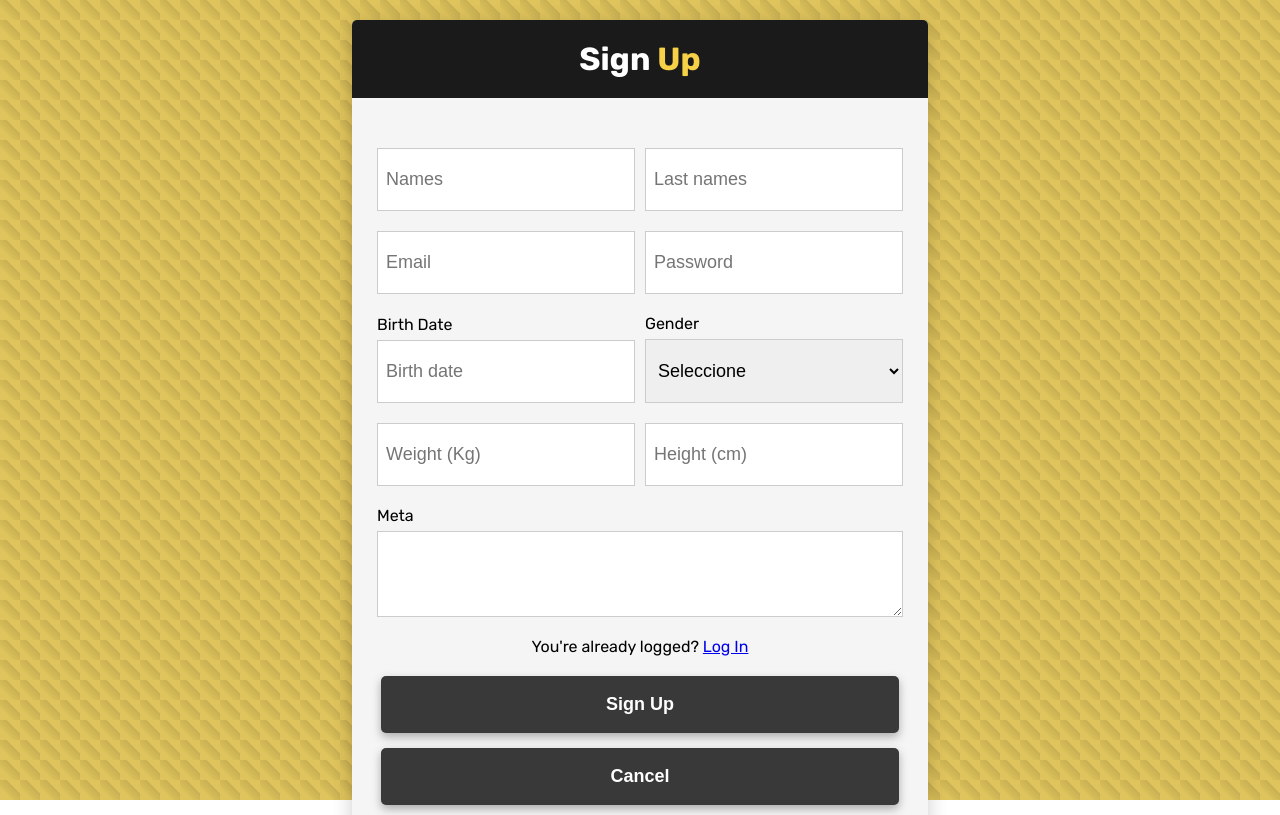
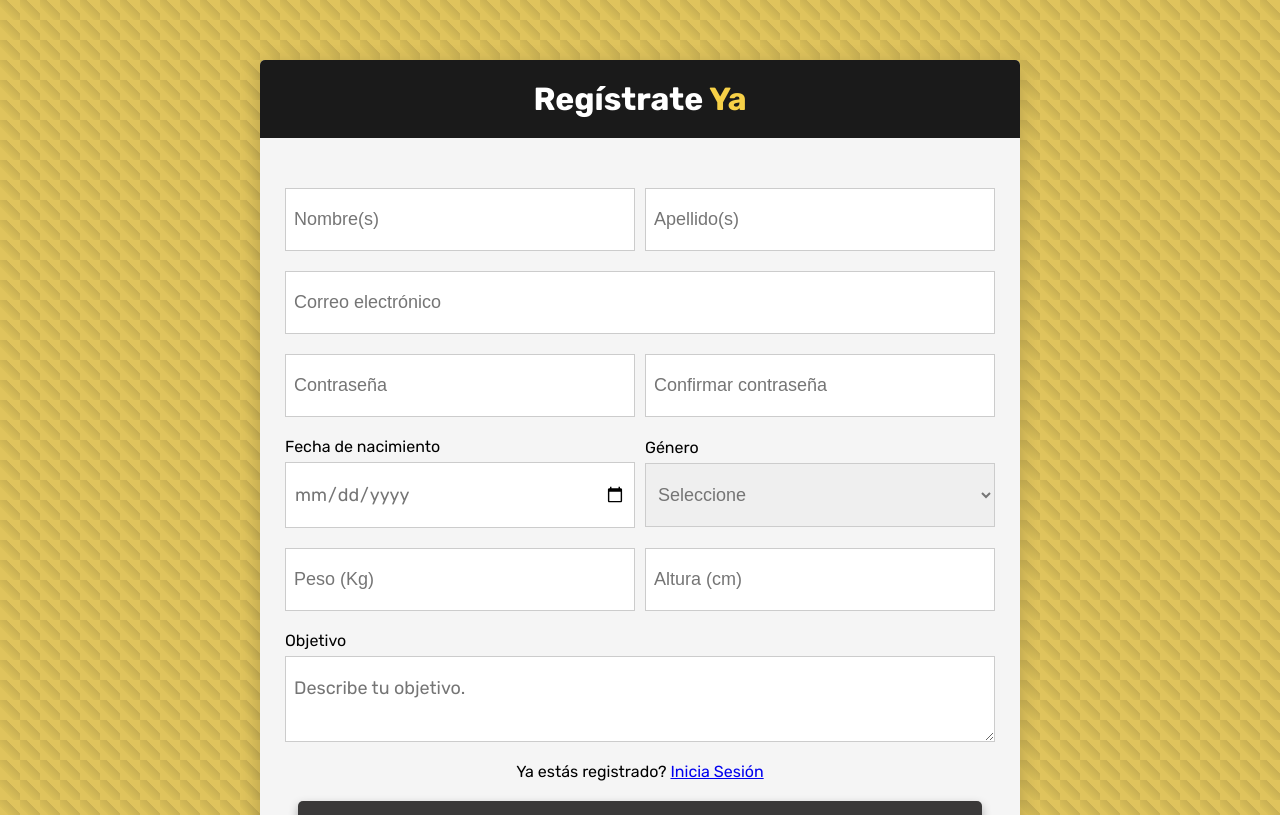
Before and after one commit to Dainerdev/fitme, a React (Vite) app: page /signup in a window 1280 px wide. Shown: the top 815 px of the page. Built offline with nearby package versions, Linux system fonts and the light colour scheme.

Commit message:
Ajuste en formulario y background

```diff
--- a/src/components/sign/signup.jsx
+++ b/src/components/sign/signup.jsx
@@ -17,24 +17,28 @@ function SignUp() {
         <div className={style.content}>
           <form className={style.signupForm}>
             <div>
-              <h1 className={style.info}> Sign <span>Up</span></h1>
+              <h1 className={style.info}> Regístrate <span>Ya</span></h1>
             </div>
             <div className={style.inputs}>
               <div className={style.section} id="section1">
-                <input className={style.field} type="text" placeholder="Names" />
-                <input className={style.field} type="text" placeholder="Last names" />
+                <input className={style.field} type="text" placeholder="Nombre(s)" />
+                <input className={style.field} type="text" placeholder="Apellido(s)" />
               </div>
               <div className={style.section} id="section2">
-                <input className={style.field} type="email" placeholder="Email" />
-                <input className={style.field} type="password" placeholder="Password" />
+                <input className={style.field} type="email" placeholder="Correo electrónico" />
+
               </div>
               <div className={style.section} id="section3">
+                <input className={style.field} type="password" placeholder="Contraseña" />
+                <input className={style.field} type="password" placeholder="Confirmar contraseña" />
+              </div>
+              <div className={style.section} id="section4">
                 <div className={style.inputGroup}>
-                  <label htmlFor="birth">Birth Date</label>
-                  <input className={style.field} type="text" placeholder="Birth date" id='birth' />
+                  <label htmlFor="birth">Fecha de nacimiento</label>
+                  <input className={style.field} type="date" placeholder="Fecha de nacimiento" id="birth" />
                 </div>
                 <div className={style.inputGroup}>
-                  <label htmlFor="gender">Gender</label>
+                  <label htmlFor="gender">Género</label>
                   <select className={style.field} name="gender" id="gender">
                     <option value="select">Seleccione</option>
                     <option value="male">Masculino</option>
@@ -43,20 +47,20 @@ function SignUp() {
                 </div>
               </div>
               <div className={style.section} id="section4">
-                <input className={style.field} type="number" placeholder="Weight (Kg)" />
-                <input className={style.field} type="number" placeholder="Height (cm)" />
+                <input className={style.field} type="number" placeholder="Peso (Kg)" />
+                <input className={style.field} type="number" placeholder="Altura (cm)" />
               </div>
               <div className={style.section} id="section5">
                 <div className={style.inputGroup}>
-                  <label htmlFor="goal">Meta</label>
-                  <textarea className={style.field} name="goal" id="goal"></textarea>
+                  <label htmlFor="goal">Objetivo</label>
+                  <textarea className={style.field} name="goal" id="goal" placeholder='Describe tu objetivo.'></textarea>
                 </div>
               </div>
             </div>
-            <p className={style.log}>You're already logged? <a href="/signin">Log In</a></p>
+            <p className={style.log}>Ya estás registrado? <a href="/signin">Inicia Sesión</a></p>
             <div className={style.buttonGroup}>
-              <button className={style.logInBtn} type="submit">Sign Up</button>
-              <button className={style.cancelBtn} onClick={cancel} type="submit">Cancel</button>
+              <button className={style.logInBtn} type="submit">Regístrate</button>
+              <button className={style.cancelBtn} onClick={cancel} type="submit">Cancelar</button>
             </div>
             <p className={style.brand}>Fit<span>.Me</span></p>
           </form>
--- a/src/styles/sign/signup.module.css
+++ b/src/styles/sign/signup.module.css
@@ -1,6 +1,6 @@
 .background {
     width: 100%;
-    height: 100%;
+    min-height: 100%;
     background: linear-gradient(45deg,
             transparent 33.33%,
             rgba(179, 167, 57, 0.1) 33.33%,
@@ -8,13 +8,16 @@
             transparent 66.66%),
         var(--accent-color3);
     background-size: 20px 20px;
+    display: flex;
+    flex-direction: column;
 }
 
 .container {
-    height: 100vh;
+    min-height: 100%;
     display: flex;
     align-items: center;
     justify-content: center;
+    padding: 40px 20px;
 }
 
 .info {
@@ -27,9 +30,9 @@
 }
 
 .content {
-    max-height: 98vh;
-    width: 75vh;
-    padding: 12px;
+    width: 100%;
+    max-width: 800px;
+    padding: 20px;
 }
 
 .signupForm {
@@ -60,6 +63,10 @@
     margin: 0;
 }
 
+.inputGroup select{
+    color: #757575;
+}
+
 .inputGroup label {
     font-size: 16px;
     margin-bottom: 6px;
@@ -75,6 +82,11 @@
     width: 100%;
     font-size: 18px;
     margin: 0 5px;
+}
+
+input[type="date"]{
+    font-family: 'Rubik', sans-serif;
+    color: #757575;
 }
 
 .log {
```
